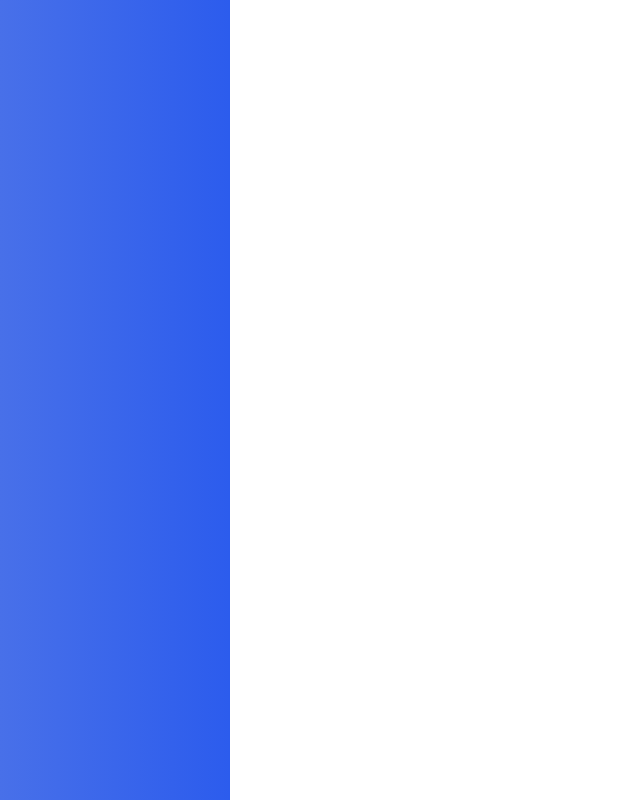
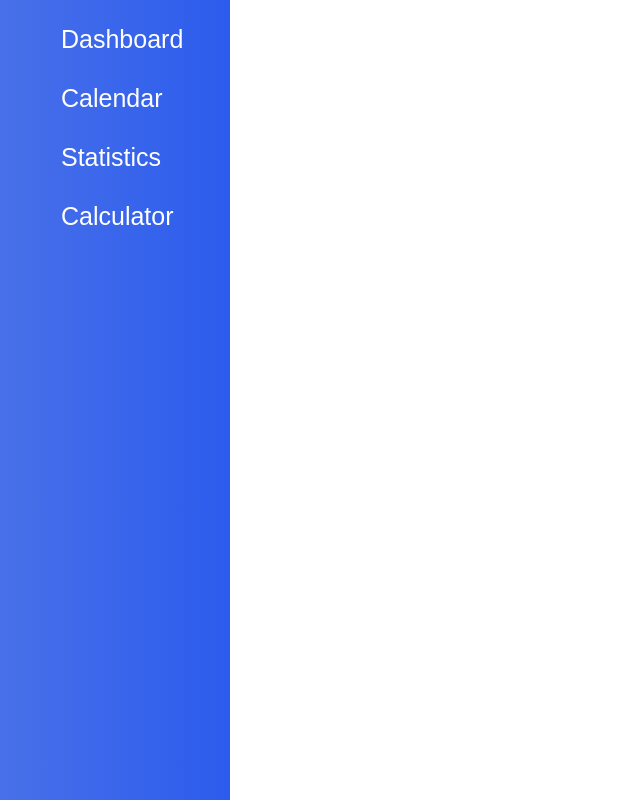
Before and after one commit to driehoeken/nutrition-tracker, a React (Create React App) app: page / in a window 1280 px wide. Shown: the whole page, without its empty margins (0-640 px from the left). Built offline with nearby package versions, Linux system fonts and the light colour scheme.

Commit message:
MenuButton component

```diff
--- a/src/components/menu/Menu.js
+++ b/src/components/menu/Menu.js
@@ -1,7 +1,15 @@
 import styles from "./Menu.module.css";
+import MenuButton from "./MenuButton";
 
 const Menu = () => {
-    return <div className={styles.menu}></div>;
+    return (
+        <div className={styles.menu}>
+            <MenuButton name="Dashboard" />
+            <MenuButton name="Calendar" />
+            <MenuButton name="Statistics" />
+            <MenuButton name="Calculator" />
+        </div>
+    );
 };
 
 export default Menu;
--- a/src/components/menu/Menu.module.css
+++ b/src/components/menu/Menu.module.css
@@ -3,3 +3,6 @@
     height: 100vh;
     background: linear-gradient(to left, #2c5ced, #4870e9);
 }
+.menu button {
+    display: block;
+}
--- /dev/null
+++ b/src/components/menu/MenuButton.js
@@ -0,0 +1,11 @@
+import styles from "./MenuButton.module.css";
+
+const MenuButton = (props) => {
+    return (
+        <button type="button" className={styles["menu-button"]}>
+            <div className={styles["menu-button__inside"]}>{props.name}</div>
+        </button>
+    );
+};
+
+export default MenuButton;
--- /dev/null
+++ b/src/components/menu/MenuButton.module.css
@@ -0,0 +1,22 @@
+.menu-button {
+    display: block;
+    margin: 20px 0 20px auto;
+    color: #ffffff;
+    background: linear-gradient(to right, transparent 50%, white 50%);
+    background-size: 200% 100%;
+    background-position: left bottom;
+    width: 80%;
+    border-radius: 15px 0 0 15px;
+    text-align: left;
+    padding: 5px 15px 5px 15px;
+    font-size: 25px;
+    -webkit-transition: all 0.2s linear;
+    -moz-transition: all 0.2s linear;
+    transition: all 0.2s linear;
+    border: none;
+}
+.menu-button:hover {
+    background-position: right bottom;
+    color: black;
+    cursor: pointer;
+}
```
